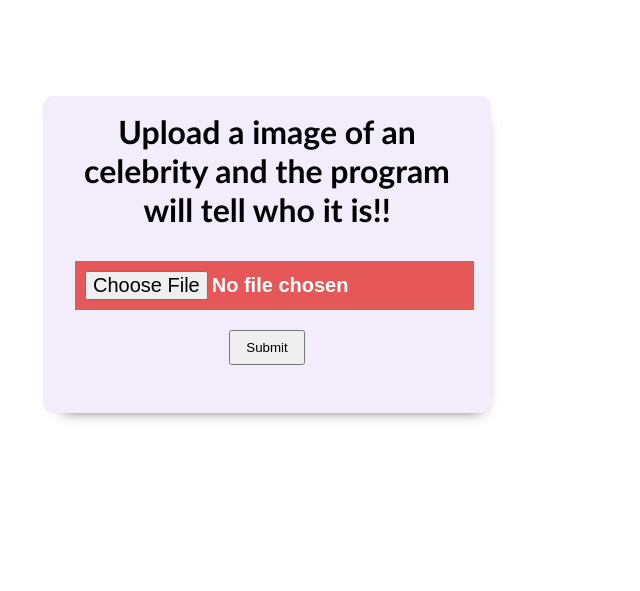
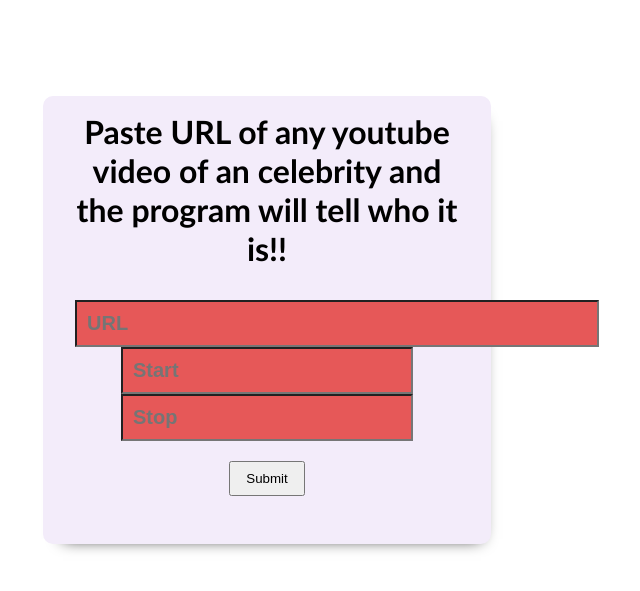
Before and after one commit to Simar2906/Celebrity-recognizer, a Flask app: template templates/index.html in a window 1280 px wide. Shown: the part 107-698 px from the top of the page, without its empty margins (373-1013 px from the left). Run offline with Flask 2, Linux system fonts and the light colour scheme; the template is opened without the code that fills it, so the values that code supplies are empty.

Commit message:
running upload

```diff
--- a/app.py
+++ b/app.py
@@ -8,10 +8,13 @@
 from imageio import imread
 from glob import glob
 import numpy as np
+import youtube_dl
+import pafy
+import vlc
+import time
 
 
 app = Flask(__name__)
-app.config['SECRET_KEY'] = "supertopsecretprivatekey"
 
 def image_name():
     class_names = glob("105_classes_pins_dataset/*/") # Reads all the folders in which images are present
@@ -33,11 +36,32 @@
         return render_template('index.html')
 
     if request.method == 'POST':
-        image_file = request.files['image']
-        filename = image_file.filename
-        filepath = os.path.join('tmp/uploaded/', filename)
-        image_file.save(filepath)
-        image = imread(filepath)
+        url = request.form.get('url')
+        start = request.form.get('start')
+        stop = request.form.get('stop')
+        directory = 'tmp/uploaded'
+        video = pafy.new(url)
+        best = video.getbest()
+        playurl = best.url
+        instance = vlc.Instance()
+        player=instance.media_player_new()
+        media=instance.media_new(playurl)
+        start_str = 'start-time=' + str(start)
+        stop_str = 'stop-time=' + str(stop)
+        media.add_option(start_str)
+        media.add_option(stop_str)
+        media.get_mrl()
+        player.set_media(media)
+        player.play()
+        time.sleep(5)
+        #player.pause()
+        player.video_take_snapshot(0, directory, i_width=player.video_get_width(), i_height=player.video_get_height())
+        print('screenshot taken')
+
+        for filename in os.listdir(directory):
+            image = cv2.imread(os.path.join(directory,filename))
+            break
+
         image = face_extractor(image)
         image = image / 255
         #print(image.shape)
@@ -63,7 +87,11 @@
         print(j)
         predicted_class = get_name(j)[30:-1]
         print(prediction)
-        return render_template('index.html', prediction = predicted_class)
+        player.stop()
+        for file in os.scandir(directory):
+            os.remove(file.path)
+
+        return render_template('index.html')#, prediction = predicted_class)
 
 def face_extractor(img):
     # Function detects faces and returns the cropped face
--- a/templates/index.html
+++ b/templates/index.html
@@ -42,7 +42,17 @@
         margin: 20px 0 0 0;
     }
 
-    #image {
+    #url {
+
+    font-size: 1.25em;
+    font-weight: 700;
+    color: white;
+    padding: 10px;
+    width: 500px;
+    background-color: rgb(230, 88, 88);
+    display: inline-block;
+    }
+    #timestamp {
 
     font-size: 1.25em;
     font-weight: 700;
@@ -64,9 +74,11 @@
         <h1 align="center">Face Recognizer</h1>
     </div>
     <div class="form" align="center">
-        <div class="form-heading"><h1>Upload a image of an celebrity and the program will tell who it is!!</h1></div>
+        <div class="form-heading"><h1>Paste URL of any youtube video of an celebrity and the program will tell who it is!!</h1></div>
         <form action="/" method="post" enctype="multipart/form-data">
-        <input type="file" name="image" id="image">
+        <input type="text" name="url" id="url" placeholder="URL">
+        <input type="text" name="start" id="timestamp" placeholder="Start">
+        <input type="text" name="stop" id="timestamp" placeholder="Stop">
       <br>
         <input type="submit" value="Submit">
     </form>
```
Also changed, not shown: requirements.txt (+5 -2 lines), test.py (added, +23 -0 lines), 1 other file.
